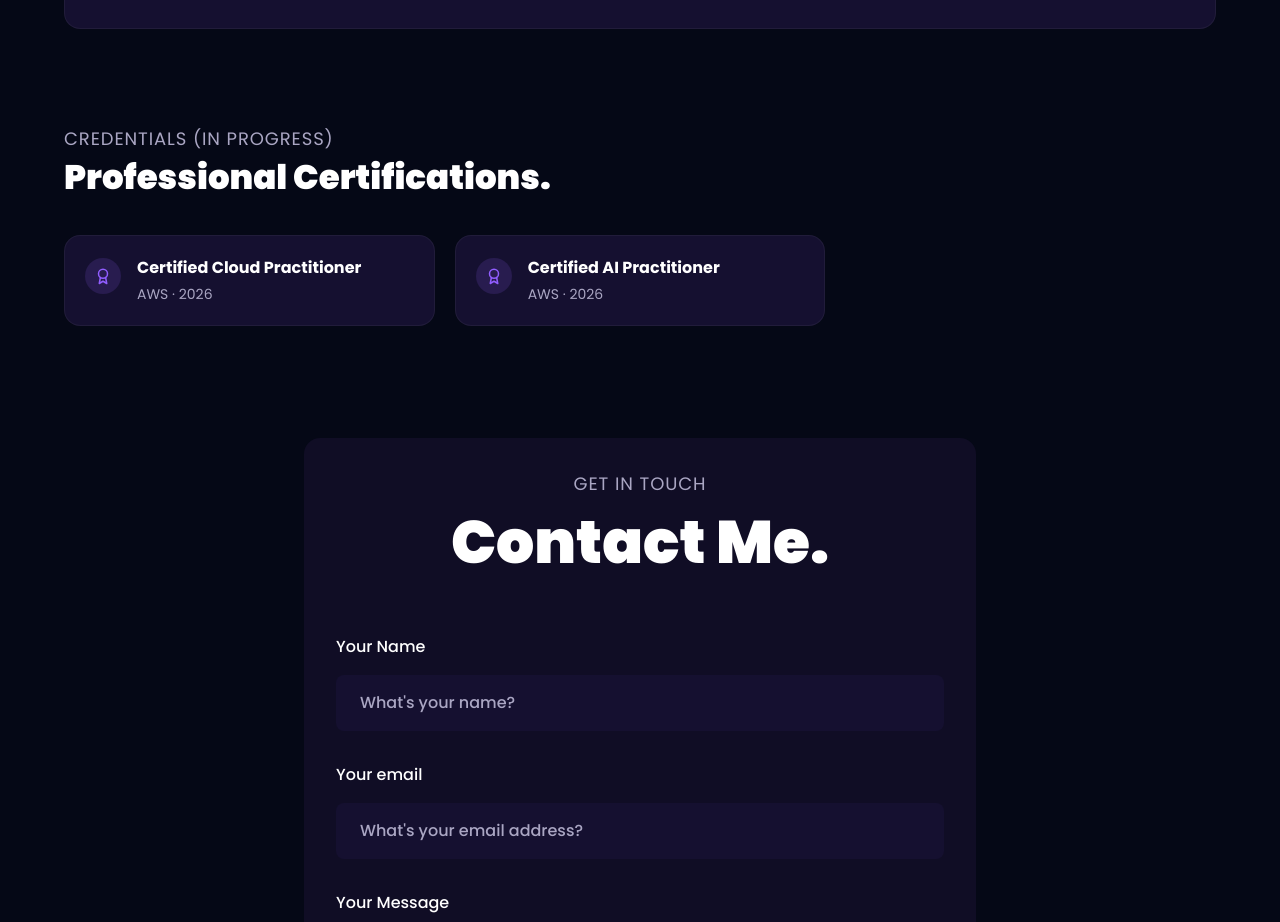
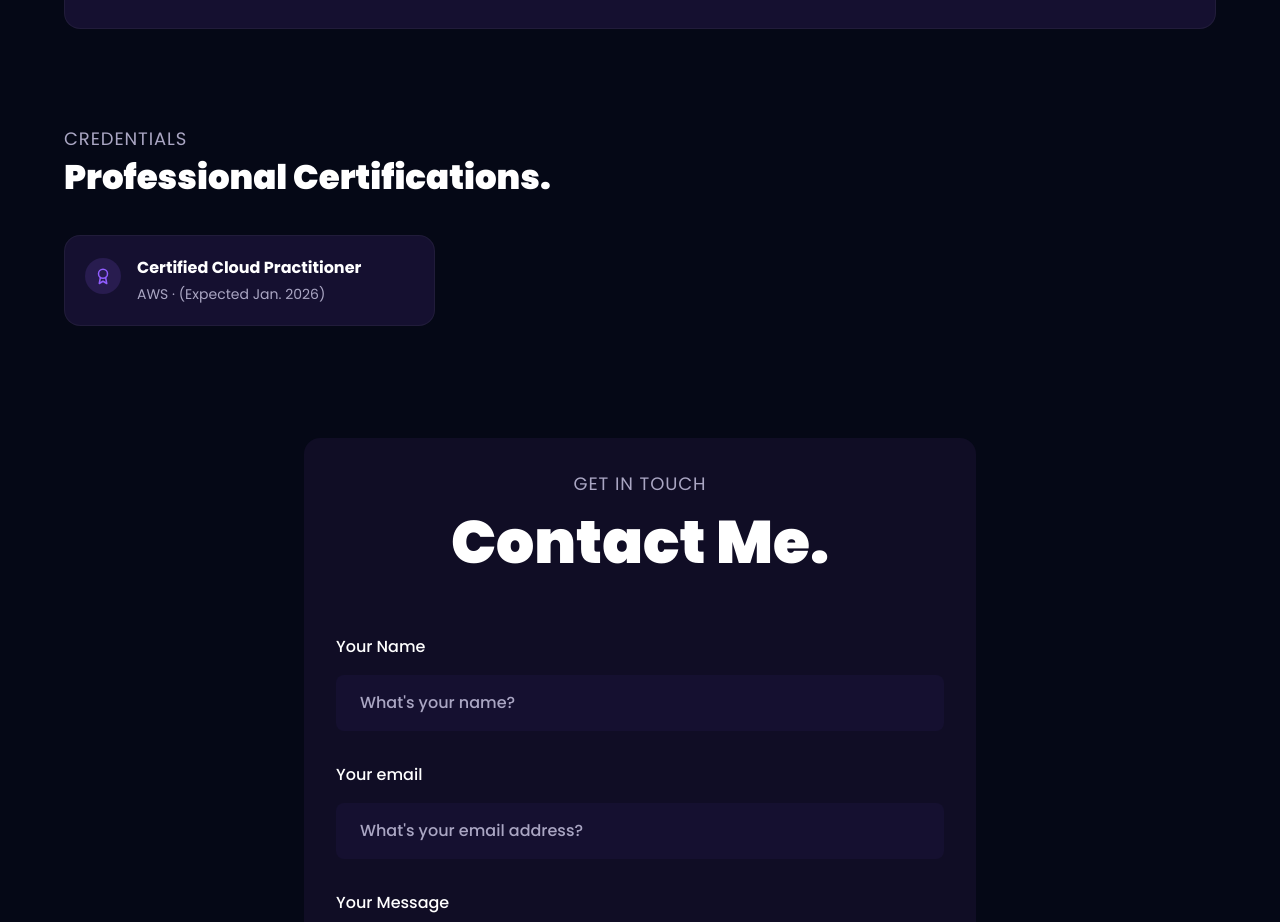
Before and after one commit to gavin-waako/my-portfolio, a Next.js app: page / in a window 1280 px wide. Shown: the part 4405-5327 px from the top of the page. Built offline with nearby package versions, Linux system fonts and the light colour scheme.

Commit message:
Edit certs

```diff
--- a/components/certifications/Certifications.tsx
+++ b/components/certifications/Certifications.tsx
@@ -6,7 +6,7 @@ import { certifications } from '../../data/certifications';
 export default function Certifications() {
   return (
     <section id="certifications" className="relative mx-auto max-w-7xl px-6 py-8 sm:px-16 sm:py-12">
-      <SectionHeading eyebrow="Credentials (in progress)" title="Professional Certifications." size="sm" />
+      <SectionHeading eyebrow="Credentials" title="Professional Certifications." size="sm" />
       <div className="mt-8 grid gap-5 sm:grid-cols-2 lg:grid-cols-3">
         {certifications.map((cert, i) => (
           <Reveal
--- a/data/certifications.ts
+++ b/data/certifications.ts
@@ -6,7 +6,6 @@ export interface Certification {
 }
 
 export const certifications: Certification[] = [
-  { name: 'Certified Cloud Practitioner', issuer: 'AWS · 2026', href: '#' },
-  { name: 'Certified AI Practitioner', issuer: 'AWS · 2026', href: '#' },
+  { name: 'Certified Cloud Practitioner', issuer: 'AWS · (Expected Jan. 2026)', href: '#' },
   // { name: 'Certification name', issuer: 'Issuing organization · Year', href: '#' },
 ];
```
